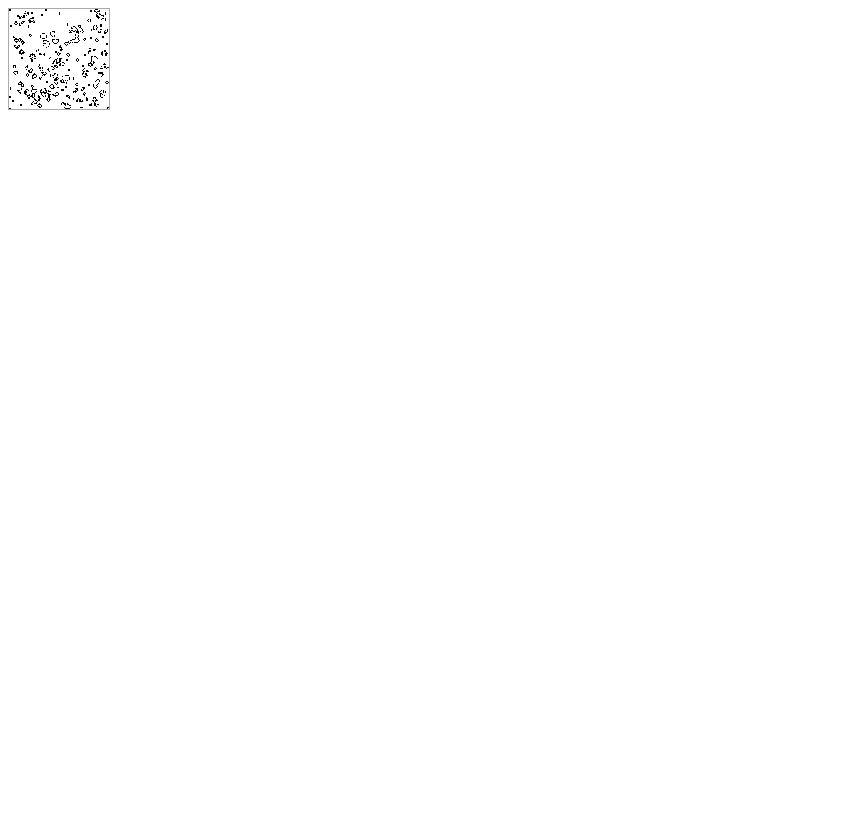
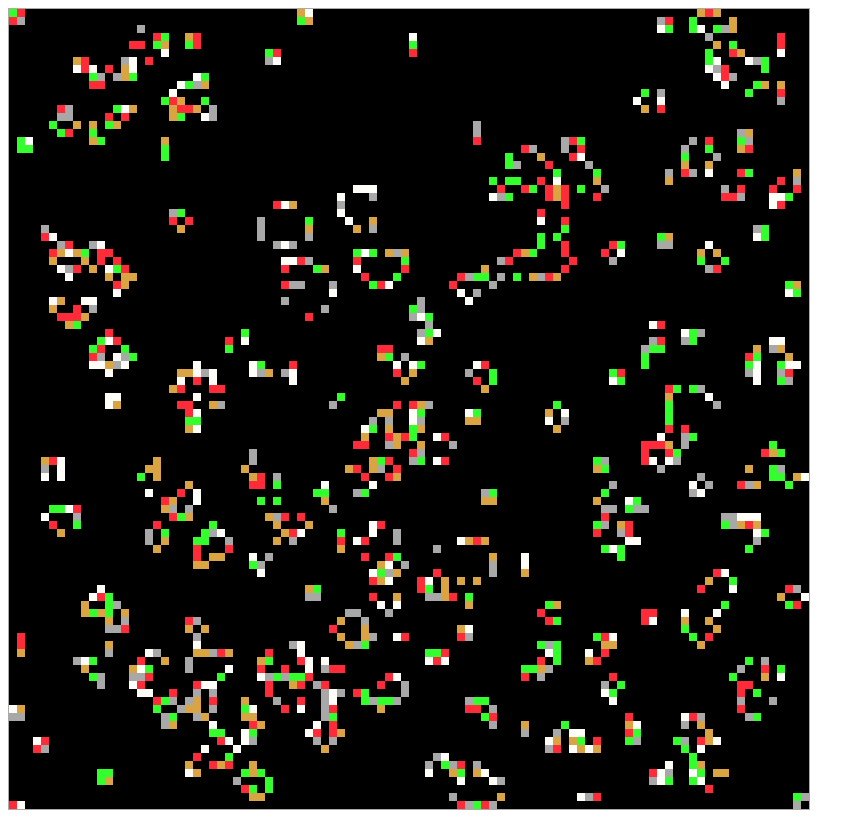
Before and after one commit to cfj/AdventOfCode-2015, a website: page day18/animated/index.html in a window 1280 px wide. Shown: the whole page, without its empty margins (0-865 px from the left). Before the commit the page ends 800 px from the top, so only its background shows below. Drawn offline with Linux system fonts and the light colour scheme; animation ran at ten frames a second.

Commit message:
Add colors; make canvas bigger

```diff
--- a/day18/animated/index.html
+++ b/day18/animated/index.html
@@ -6,12 +6,13 @@
     <style type="text/css">
         canvas {
             border: 1px solid #aaa;
+            background-color: black;
         }
     </style>
 </head>
 <body>
 
-    <canvas id="canvas" width="100" height="100"></canvas>
+    <canvas id="canvas" width="800" height="800"></canvas>
 
     <textarea id="indata" style="display: none">
 ####.#.##.###.#.#.##.#..###.#..#.#.#..##....#.###...##..###.##.#.#.#.##...##..#..#....#.#.##..#...##
@@ -183,9 +184,10 @@
                 for(var j = 0; j < size; j++) {
                     var state = getLightState(i, j, grid, getNeighbors(i, j, grid));
                     if(state === '#') {
-                        context.fillRect(i, j, 1, 1);
+                        context.fillStyle = getRandomColor();
+                        context.fillRect(i*8, j*8, 8, 8);
                     } else {
-                        context.clearRect(i, j, 1, 1);
+                        context.clearRect(i*8, j*8, 8, 8);
                     }
                     newGrid[i][j] = state;
                 }
@@ -216,6 +218,13 @@
         function draw() {
             grid = setState(grid);
         }
+
+        function getRandomColor() {
+            var colors = ['#D9A441', '#A8A8A8', '#FF2B39', '#32FF2B', '#FFFDF7'];
+            var color = colors[Math.floor(Math.random()*colors.length)];
+
+            return color;
+        }
     </script>
 </body>
 </html>
```
